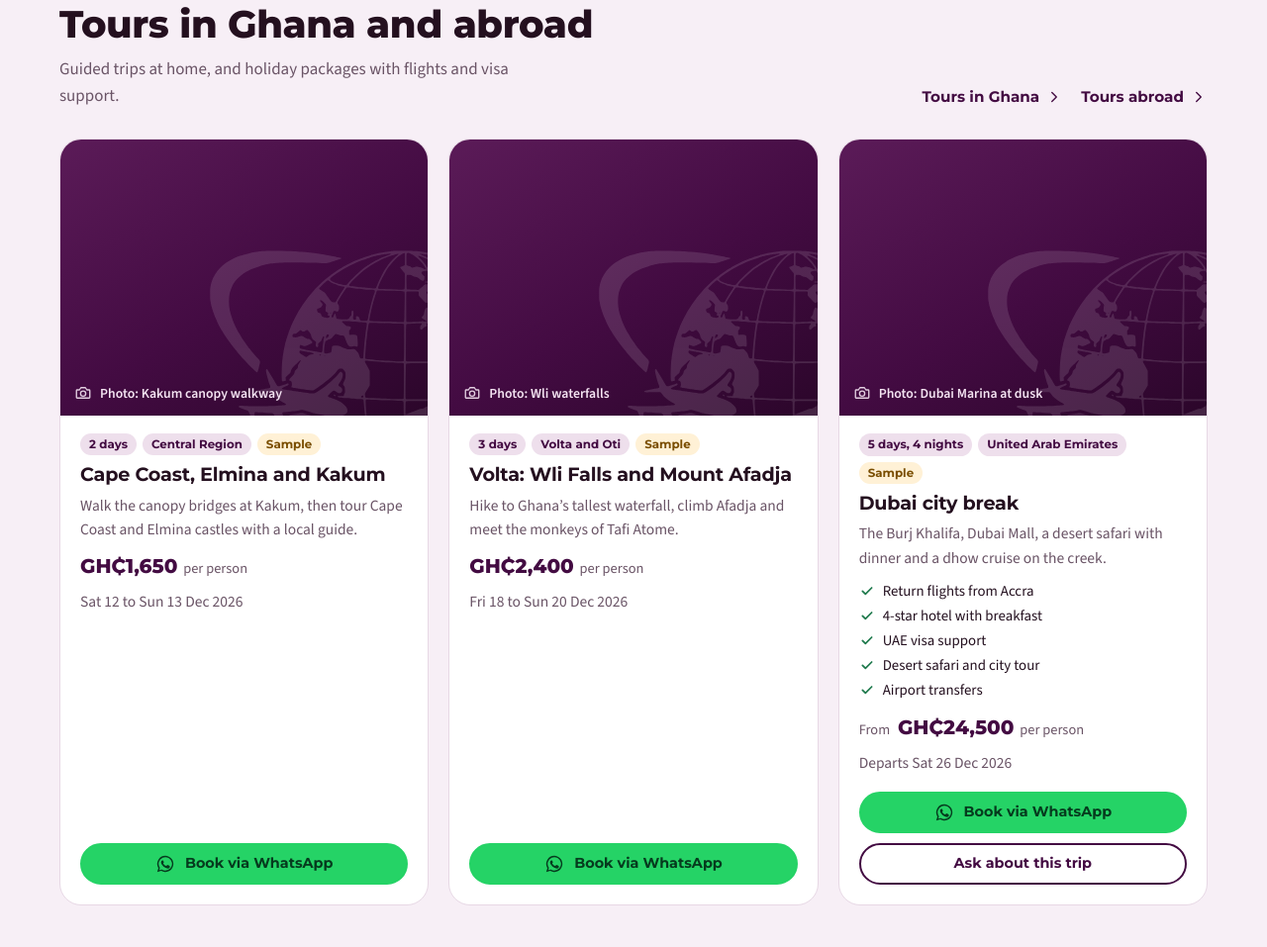
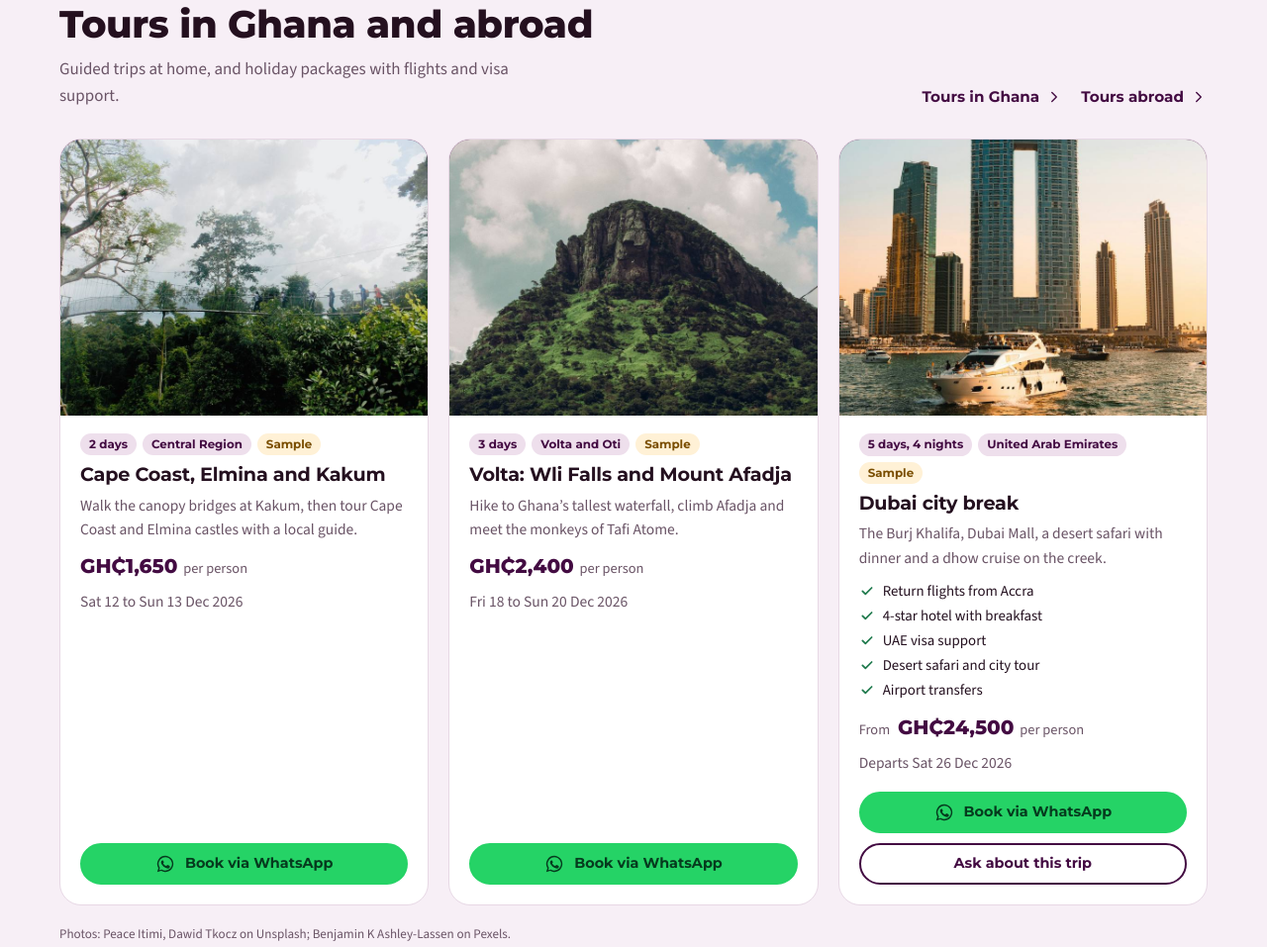
Before and after one commit to danagstudio/carl-c, a plain HTML site: page index.html in a window 1280 px wide. Shown: the part 3459-4416 px from the top of the page at 99% size. Drawn offline with nearby package versions, Linux system fonts and the light colour scheme.

Commit message:
Add free stock photos to the tour packages
Twelve Unsplash and Pexels photos for the local and international tour cards, with photographer credits under each tour grid. Office and team photos stay as placeholders.

Co-Authored-By: Claude Opus 5.5 <noreply@anthropic.com>
Claude-Session: https://claude.ai/code/session_016a1VN5YfEJAiWAbTXS7eHf

```diff
--- a/index.html
+++ b/index.html
@@ -254,7 +254,8 @@ ul{margin:0 0 1em;padding-left:1.2em}
 .ph .globe-bg{width:130%;right:-40%;bottom:-30%;opacity:.12}
 .ph figcaption,.ph .cap{position:absolute;left:14px;bottom:12px;right:14px;display:flex;align-items:center;gap:8px;font-size:.86rem;font-weight:600;color:#F4E4F2}
 .ph .cap svg{width:18px;height:18px;flex:none;opacity:.9}
-.ph img{width:100%;height:100%;object-fit:cover}
+.ph img{width:100%;height:100%;object-fit:cover;display:block}
+.credit{margin:18px 0 0;font-size:.82rem;color:var(--muted)}
 
 /* quotes */
 .quotes{display:grid;gap:18px}
@@ -662,24 +663,24 @@ const JOBS = [
   { id: 'l5', type: 'local', title: 'Site engineer', country: 'Ghana', city: 'Takoradi', sector: 'Construction', contract: '6-month contract', pay: 'Salary shared at interview', reqs: ['BSc civil engineering', '3 years on building sites', 'AutoCAD'], deadline: '2027-01-05', sample: true }
 ];
 
-/* Tour packages — sample until Carl-C sends real prices and photos */
+/* Tour packages — sample until Carl-C sends real prices and photos. Photos are free stock (Unsplash/Pexels licence) */
 const TOURS = [
-  { id: 't1', name: 'Cape Coast, Elmina and Kakum', days: 2, price: 1650, dates: 'Sat 12 to Sun 13 Dec 2026', region: 'Central Region', photo: 'Kakum canopy walkway', text: 'Walk the canopy bridges at Kakum, then tour Cape Coast and Elmina castles with a local guide.', sample: true },
-  { id: 't2', name: 'Volta: Wli Falls and Mount Afadja', days: 3, price: 2400, dates: 'Fri 18 to Sun 20 Dec 2026', region: 'Volta and Oti', photo: 'Wli waterfalls', text: 'Hike to Ghana’s tallest waterfall, climb Afadja and meet the monkeys of Tafi Atome.', sample: true },
-  { id: 't3', name: 'Mole National Park safari', days: 4, price: 3900, dates: 'Thu 7 to Sun 10 Jan 2027', region: 'Savannah Region', photo: 'Elephants at Mole', text: 'Walking and jeep safaris to see elephants and antelope, with a stop at Larabanga mosque.', sample: true },
-  { id: 't4', name: 'Kumasi heritage weekend', days: 2, price: 1500, dates: 'Sat 16 to Sun 17 Jan 2027', region: 'Ashanti Region', photo: 'Kente weaving at Bonwire', text: 'Manhyia Palace Museum, Kejetia market and a kente weaving visit at Bonwire.', sample: true },
-  { id: 't5', name: 'Accra in a day', days: 1, price: 650, dates: 'Every Saturday', region: 'Greater Accra', photo: 'Jamestown lighthouse', text: 'Jamestown, Independence Square, the Kwame Nkrumah Memorial Park and the arts market.', sample: true },
-  { id: 't6', name: 'Nzulezu and Busua coast', days: 2, price: 1800, dates: 'Sat 30 to Sun 31 Jan 2027', region: 'Western Region', photo: 'Nzulezu stilt village', text: 'Canoe to the stilt village of Nzulezu, then rest on Busua beach.', sample: true }
+  { id: 't1', name: 'Cape Coast, Elmina and Kakum', days: 2, price: 1650, dates: 'Sat 12 to Sun 13 Dec 2026', region: 'Central Region', img: 'img/tours/t1-kakum.jpg', alt: 'Visitors crossing the Kakum canopy walkway', credit: ['Peace Itimi', 'Unsplash'], text: 'Walk the canopy bridges at Kakum, then tour Cape Coast and Elmina castles with a local guide.', sample: true },
+  { id: 't2', name: 'Volta: Wli Falls and Mount Afadja', days: 3, price: 2400, dates: 'Fri 18 to Sun 20 Dec 2026', region: 'Volta and Oti', img: 'img/tours/t2-volta.jpg', alt: 'A forested mountain peak in the Volta Region', credit: ['Benjamin K Ashley-Lassen', 'Pexels'], text: 'Hike to Ghana’s tallest waterfall, climb Afadja and meet the monkeys of Tafi Atome.', sample: true },
+  { id: 't3', name: 'Mole National Park safari', days: 4, price: 3900, dates: 'Thu 7 to Sun 10 Jan 2027', region: 'Savannah Region', img: 'img/tours/t3-mole.jpg', alt: 'An elephant in thick green bush', credit: ['Julianna Corbett', 'Unsplash'], text: 'Walking and jeep safaris to see elephants and antelope, with a stop at Larabanga mosque.', sample: true },
+  { id: 't4', name: 'Kumasi heritage weekend', days: 2, price: 1500, dates: 'Sat 16 to Sun 17 Jan 2027', region: 'Ashanti Region', img: 'img/tours/t4-kente.jpg', alt: 'Close-up of a bright kente pattern', credit: ['Delight Dzansi', 'Unsplash'], text: 'Manhyia Palace Museum, Kejetia market and a kente weaving visit at Bonwire.', sample: true },
+  { id: 't5', name: 'Accra in a day', days: 1, price: 650, dates: 'Every Saturday', region: 'Greater Accra', img: 'img/tours/t5-jamestown.jpg', alt: 'The Jamestown lighthouse in Accra', credit: ['David Geneugelijk', 'Unsplash'], text: 'Jamestown, Independence Square, the Kwame Nkrumah Memorial Park and the arts market.', sample: true },
+  { id: 't6', name: 'Nzulezu and Busua coast', days: 2, price: 1800, dates: 'Sat 30 to Sun 31 Jan 2027', region: 'Western Region', img: 'img/tours/t6-nzulezu.jpg', alt: 'Canoes at the Amanzule wetlands, the way in to Nzulezu', credit: ['Kobe Subramaniam', 'Unsplash'], text: 'Canoe to the stilt village of Nzulezu, then rest on Busua beach.', sample: true }
 ];
 
 /* International tour packages — sample until Carl-C sends real packages and prices */
 const INTL_TOURS = [
-  { id: 'i1', name: 'Dubai city break', country: 'United Arab Emirates', days: 5, nights: 4, price: 24500, dates: 'Departs Sat 26 Dec 2026', photo: 'Dubai Marina at dusk', text: 'The Burj Khalifa, Dubai Mall, a desert safari with dinner and a dhow cruise on the creek.', includes: ['Return flights from Accra', '4-star hotel with breakfast', 'UAE visa support', 'Desert safari and city tour', 'Airport transfers'], sample: true },
-  { id: 'i2', name: 'Cape Town and the Winelands', country: 'South Africa', days: 6, nights: 5, price: 27900, dates: 'Departs Thu 14 Jan 2027', photo: 'Table Mountain from the Waterfront', text: 'Table Mountain, Cape Point, Robben Island and a day in the Stellenbosch winelands.', includes: ['Return flights from Accra', 'Hotel with breakfast', 'Visa support', 'Table Mountain cable car', 'Airport transfers'], sample: true },
-  { id: 'i3', name: 'Zanzibar beach escape', country: 'Tanzania', days: 5, nights: 4, price: 19800, dates: 'Departs Fri 12 Feb 2027', photo: 'Nungwi beach, Zanzibar', text: 'White sand at Nungwi, a Stone Town walking tour and a spice farm visit.', includes: ['Return flights from Accra', 'Beach resort with breakfast', 'Visa support', 'Stone Town tour', 'Airport transfers'], sample: true },
-  { id: 'i4', name: 'Istanbul highlights', country: 'Türkiye', days: 5, nights: 4, price: 23400, dates: 'Departs Sat 6 Mar 2027', photo: 'The Bosphorus at sunset', text: 'Hagia Sophia, the Blue Mosque, the Grand Bazaar and a Bosphorus cruise.', includes: ['Return flights from Accra', '4-star hotel with breakfast', 'Visa support', 'Guided old-city tour', 'Airport transfers'], sample: true },
-  { id: 'i5', name: 'Kenya safari: Nairobi and the Maasai Mara', country: 'Kenya', days: 5, nights: 4, price: 26700, dates: 'Departs Thu 8 Apr 2027', photo: 'Lions in the Maasai Mara', text: 'Game drives in the Maasai Mara and a morning at the Nairobi giraffe centre.', includes: ['Return flights from Accra', 'Safari lodge, full board', 'Travel authorisation support', 'Game drives with a guide', 'Airport transfers'], sample: true },
-  { id: 'i6', name: 'Paris and Amsterdam', country: 'France and the Netherlands', days: 8, nights: 7, price: 48000, dates: 'Departs Sat 1 May 2027', photo: 'Eiffel Tower from the Trocadéro', text: 'The Eiffel Tower, a Seine cruise and the Louvre, then canals and museums in Amsterdam.', includes: ['Return flights from Accra', 'Hotels with breakfast', 'Schengen visa support', 'Train from Paris to Amsterdam', 'Airport transfers'], sample: true }
+  { id: 'i1', name: 'Dubai city break', country: 'United Arab Emirates', days: 5, nights: 4, price: 24500, dates: 'Departs Sat 26 Dec 2026', img: 'img/tours/i1-dubai.jpg', alt: 'Dubai Marina towers and a yacht at sunset', credit: ['Dawid Tkocz', 'Unsplash'], text: 'The Burj Khalifa, Dubai Mall, a desert safari with dinner and a dhow cruise on the creek.', includes: ['Return flights from Accra', '4-star hotel with breakfast', 'UAE visa support', 'Desert safari and city tour', 'Airport transfers'], sample: true },
+  { id: 'i2', name: 'Cape Town and the Winelands', country: 'South Africa', days: 6, nights: 5, price: 27900, dates: 'Departs Thu 14 Jan 2027', img: 'img/tours/i2-cape-town.jpg', alt: 'Table Mountain seen from the V&A Waterfront', credit: ['Marlin Clark', 'Unsplash'], text: 'Table Mountain, Cape Point, Robben Island and a day in the Stellenbosch winelands.', includes: ['Return flights from Accra', 'Hotel with breakfast', 'Visa support', 'Table Mountain cable car', 'Airport transfers'], sample: true },
+  { id: 'i3', name: 'Zanzibar beach escape', country: 'Tanzania', days: 5, nights: 4, price: 19800, dates: 'Departs Fri 12 Feb 2027', img: 'img/tours/i3-zanzibar.jpg', alt: 'Palm trees on a white-sand beach in Zanzibar', credit: ['Danai Tsoutreli', 'Unsplash'], text: 'White sand at Nungwi, a Stone Town walking tour and a spice farm visit.', includes: ['Return flights from Accra', 'Beach resort with breakfast', 'Visa support', 'Stone Town tour', 'Airport transfers'], sample: true },
+  { id: 'i4', name: 'Istanbul highlights', country: 'Türkiye', days: 5, nights: 4, price: 23400, dates: 'Departs Sat 6 Mar 2027', img: 'img/tours/i4-istanbul.jpg', alt: 'A ferry on the Bosphorus below the Süleymaniye Mosque', credit: ['Hussein A. Kamal', 'Unsplash'], text: 'Hagia Sophia, the Blue Mosque, the Grand Bazaar and a Bosphorus cruise.', includes: ['Return flights from Accra', '4-star hotel with breakfast', 'Visa support', 'Guided old-city tour', 'Airport transfers'], sample: true },
+  { id: 'i5', name: 'Kenya safari: Nairobi and the Maasai Mara', country: 'Kenya', days: 5, nights: 4, price: 26700, dates: 'Departs Thu 8 Apr 2027', img: 'img/tours/i5-maasai-mara.jpg', alt: 'A young lion resting in the grass', credit: ['David Heiling', 'Unsplash'], text: 'Game drives in the Maasai Mara and a morning at the Nairobi giraffe centre.', includes: ['Return flights from Accra', 'Safari lodge, full board', 'Travel authorisation support', 'Game drives with a guide', 'Airport transfers'], sample: true },
+  { id: 'i6', name: 'Paris and Amsterdam', country: 'France and the Netherlands', days: 8, nights: 7, price: 48000, dates: 'Departs Sat 1 May 2027', img: 'img/tours/i6-paris.jpg', alt: 'The Eiffel Tower seen from the Trocadéro', credit: ['hoch3fotografie', 'Unsplash'], text: 'The Eiffel Tower, a Seine cruise and the Louvre, then canals and museums in Amsterdam.', includes: ['Return flights from Accra', 'Hotels with breakfast', 'Schengen visa support', 'Train from Paris to Amsterdam', 'Airport transfers'], sample: true }
 ];
 
 /* Testimonials — placeholders until real clients give permission */
@@ -909,8 +910,17 @@ function drawBoard(el) {
   $('[data-count]', el).textContent = `${list.length} opening${list.length === 1 ? '' : 's'}`;
 }
 
+const tourPhoto = t => t.img
+  ? `<div class="ph"><img src="${t.img}" alt="${esc(t.alt)}" width="800" height="600" loading="lazy" decoding="async"></div>`
+  : `<div class="ph">${globe()}<div class="cap">${ic('camera')}Photo: ${esc(t.photo || t.name)}</div></div>`;
+function photoCredits(list) {
+  const by = {};
+  list.filter(t => t.credit).forEach(t => { const [who, site] = t.credit; (by[site] = by[site] || []).includes(who) || by[site].push(who); });
+  const parts = Object.entries(by).map(([site, names]) => `${names.join(', ')} on ${site}`);
+  return parts.length ? `<p class="credit">Photos: ${esc(parts.join('; '))}.</p>` : '';
+}
 function tourCard(t) {
-  return `<article class="tour"><div class="ph">${globe()}<div class="cap">${ic('camera')}Photo: ${esc(t.photo)}</div></div>
+  return `<article class="tour">${tourPhoto(t)}
     <div class="tour-body"><div class="facts"><span class="tag">${t.days} day${t.days > 1 ? 's' : ''}</span><span class="tag">${esc(t.region)}</span>${sampleTag(t.sample)}</div>
     <h3>${esc(t.name)}</h3><p>${esc(t.text)}</p>
     <div class="price">${money(t.price)} <small>per person</small></div>
@@ -918,7 +928,7 @@ function tourCard(t) {
     <div class="btn-row">${btnWA(`Hello Carl-C, I want to book the ${t.name} tour (${t.dates}).`, 'Book via WhatsApp', 'btn-sm')}</div></div></article>`;
 }
 function intlCard(t) {
-  return `<article class="tour"><div class="ph">${globe()}<div class="cap">${ic('camera')}Photo: ${esc(t.photo)}</div></div>
+  return `<article class="tour">${tourPhoto(t)}
     <div class="tour-body"><div class="facts"><span class="tag">${t.days} days, ${t.nights} nights</span><span class="tag">${esc(t.country)}</span>${sampleTag(t.sample)}</div>
     <h3>${esc(t.name)}</h3><p>${esc(t.text)}</p>
     <ul class="incl">${t.includes.map(i => `<li>${ic('check')}<span>${esc(i)}</span></li>`).join('')}</ul>
@@ -1214,7 +1224,7 @@ page('', {
   </div></section>
   <section class="sec sec-lilac"><div class="wrap">
     ${secHead('Tours in Ghana and abroad', 'Guided trips at home, and holiday packages with flights and visa support.', '<span class="btn-row"><a class="textlink" href="#/local-tours">Tours in Ghana ' + ic('chevR') + '</a><a class="textlink" href="#/international-tours">Tours abroad ' + ic('chevR') + '</a></span>')}
-    <div class="tours">${TOURS.slice(0, 2).map(tourCard).join('')}${intlCard(INTL_TOURS[0])}</div>
+    <div class="tours">${TOURS.slice(0, 2).map(tourCard).join('')}${intlCard(INTL_TOURS[0])}</div>${photoCredits([...TOURS.slice(0, 2), INTL_TOURS[0]])}
   </div></section>
   <section class="sec"><div class="wrap">
     ${secHead('What clients say', '', '<a class="textlink" href="#/testimonials">Read more stories ' + ic('chevR') + '</a>')}
@@ -1329,7 +1339,7 @@ page('local-tours', {
   <section class="sec" id="tours"><div class="wrap">
     ${CO.gta ? '' : notice(`<p>Ghana Tourism Authority licence: ${tbc()}</p>`)}
     ${secHead('Packages', 'Prices are per person and include transport, entry fees and a guide.', `<a class="textlink" href="#/international-tours">Tours abroad ${ic('chevR')}</a>`)}
-    <div class="tours">${TOURS.map(tourCard).join('')}</div></div></section>
+    <div class="tours">${TOURS.map(tourCard).join('')}</div>${photoCredits(TOURS)}</div></section>
   <section class="sec sec-lilac"><div class="wrap split wide-left">${formHTML('local-tours')}
     <div><h2>Good to know</h2><p>${tbc('Package terms to confirm')}</p>${ticks(['Prices are per person and include transport, entry fees and a guide', 'Hotel stays are included on tours of 2 days or more', 'Church, school and office groups get a quote for their size', 'Pay with Mobile Money, card or cash, with an official receipt'])}</div></div></section>`
 });
@@ -1342,7 +1352,7 @@ page('international-tours', {
     ${CO.gta ? '' : notice(`<p>Ghana Tourism Authority licence: ${tbc()}</p>`)}
     ${notice('<p><b>Embassies decide visas.</b> We prepare your visa application and tell you before you pay what happens to your deposit if a visa is refused.</p>', 'notice-gold', 'alert')}
     ${secHead('Packages', 'Prices are per person sharing a room. Every package includes flights from Accra.', `<a class="textlink" href="#/local-tours">Tours in Ghana ${ic('chevR')}</a>`)}
-    <div class="tours">${INTL_TOURS.map(intlCard).join('')}</div></div></section>
+    <div class="tours">${INTL_TOURS.map(intlCard).join('')}</div>${photoCredits(INTL_TOURS)}</div></section>
   <section class="sec sec-lilac on-light"><div class="wrap">${secHead('How booking works')}${stepsList([['Choose a trip', 'Pick a package or ask for a custom one.'], ['Passport and visa check', 'We check your passport and what the visa needs.'], ['Pay a deposit', 'With an official receipt. We explain the refund terms first.'], ['Visa and bookings', 'We apply for your visa, then confirm flights and hotels.'], ['Travel with support', 'Our WhatsApp line stays open for your whole trip.']])}</div></section>
   <section class="sec"><div class="wrap split wide-left">${formHTML('international-tours')}
     <div><h2>Good to know</h2><p>${tbc('Package terms to confirm')}</p>${ticks(['Your passport must be valid for at least 6 months after you return', 'Flights and hotels are confirmed once your deposit is paid', 'Embassy visa fees are paid to the embassy and are not refundable', 'Pay with Mobile Money, card, bank transfer or cash, with an official receipt'])}</div></div></section>`,
```
Also changed, not shown: img/tours/i1-dubai.jpg (added), img/tours/i2-cape-town.jpg (added), img/tours/i3-zanzibar.jpg (added), img/tours/i4-istanbul.jpg (added), img/tours/i5-maasai-mara.jpg (added), img/tours/i6-paris.jpg (added), img/tours/t1-kakum.jpg (added), img/tours/t2-volta.jpg (added), img/tours/t3-mole.jpg (added), img/tours/t4-kente.jpg (added), img/tours/t5-jamestown.jpg (added), img/tours/t6-nzulezu.jpg (added).
